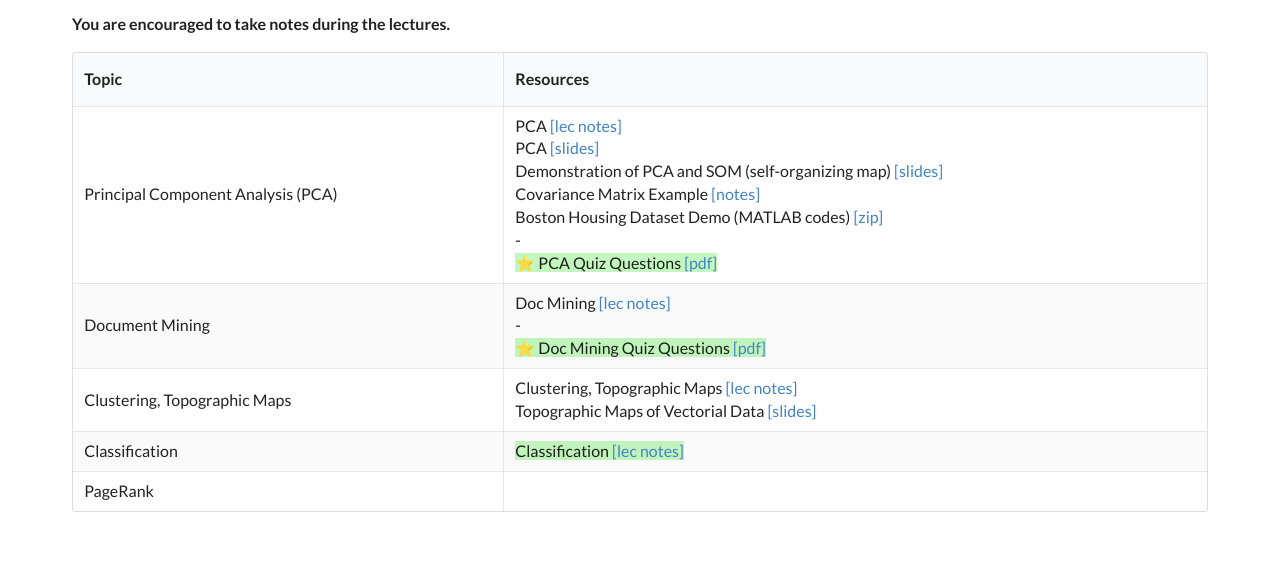
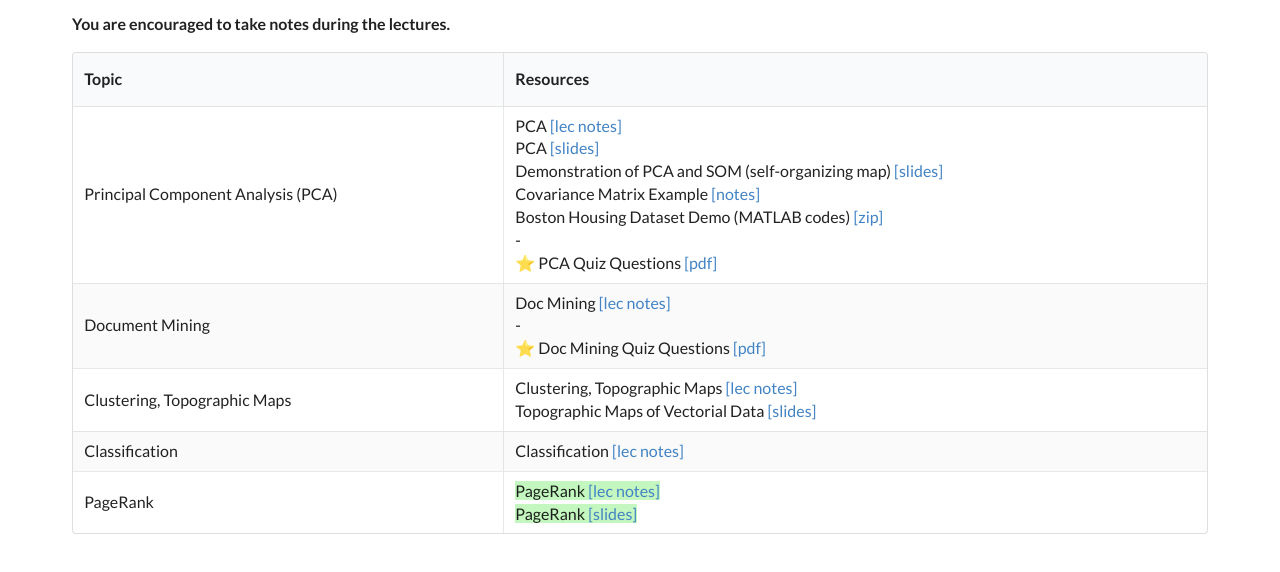
Before and after one commit to SUSTech-CS-Courses/IDA, a plain HTML site: page index.html in a window 1280 px wide. Shown: the part 297-869 px from the top of the page. Drawn offline with Linux system fonts and the light colour scheme.

Commit message:
pagerank

```diff
--- a/index.html
+++ b/index.html
@@ -33,7 +33,7 @@
             }
         }
 
-        .new-180711 {
+        .new-180716 {
             background: rgba(20, 220, 0, 0.25);
         }
     </style>
@@ -122,10 +122,10 @@
                 <tr>
                     <td>PageRank</td>
                     <td>
-                        <!-- <span class="new-0706">
+                        <span class="new-180716">
                             PageRank <a href="materials/PageRank/ida_lecture_notes_page_rank.pdf" target="_blank">[lec notes]</a>
                             <br>PageRank <a href="materials/PageRank/page_rank.pdf" target="_blank">[slides]</a>
-                        </span> -->
+                        </span>
                     </td>
                 </tr>
             </tbody>
@@ -237,7 +237,7 @@
         </table>
 
         <div class="ui divider"></div>
-        <p><i>Last updated: 2018/<span class="new-180711">07/11</span> <span class="new">(Marked with green background)</span></i></p>
+        <p><i>Last updated: 2018/<span class="new-180716">07/16</span> <span class="new">(Marked with green background)</span></i></p>
     </div>
 </body>
 
```
Also changed, not shown: 2 other files.
